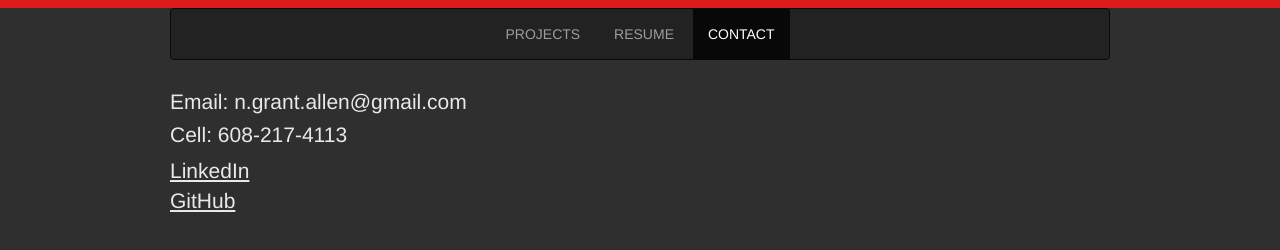
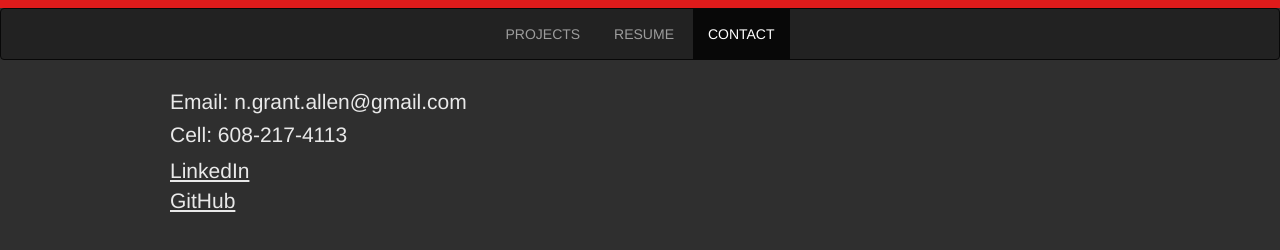
Before and after one commit to ngallen/ngallen.github.io, a website: page contact.html in a window 1280 px wide. Shown: the part 228-478 px from the top of the page. Drawn offline with nearby package versions, Linux system fonts and the light colour scheme.

Commit message:
updated nav bar

```diff
--- a/contact.html
+++ b/contact.html
@@ -24,9 +24,6 @@
       </div>
     </div>
   </header>
-  <div class="container">
-    <div class="row">
-      <div class="col-xs-12">
   <nav class="navbar navbar-inverse navbar-centered">
     <div class="container-fluid">
       <ul class="nav navbar-nav navbar-center">
@@ -36,9 +33,7 @@
       </ul>
     </div>
   </nav>
-      </div>
-    </div>
-  </div>
+
 
   <div class="container">
     <div class="row">
```
Also changed, not shown: resume.html (+0 -4 lines). Lines whose indentation alone changed are shown as unchanged.
